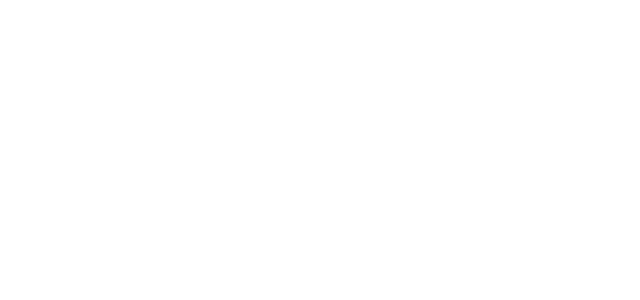
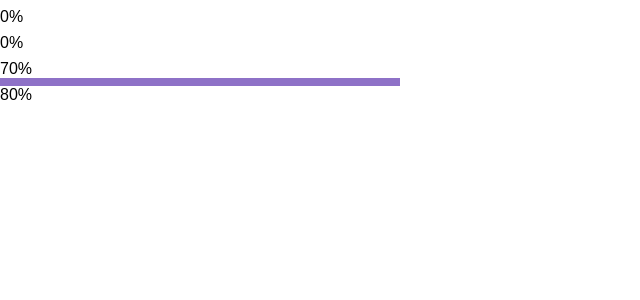
Before and after one commit to ElonXun/rc-element, a React app: page / in a window 1280 px wide. Shown: the top 300 px of the page, without its empty margins (0-640 px from the left). Built offline with nearby package versions, Linux system fonts and the light colour scheme; the HTML template or start-up script is replaced by a standard one.

Commit message:
修改progress组件

```diff
--- a/src/components/progress/demo/progressDemo.tsx
+++ b/src/components/progress/demo/progressDemo.tsx
@@ -16,7 +16,14 @@
     public render() {
         return (
             <div className="App">
-                <Progress />
+                <div style={{ width: '500px' }}>
+                    <Progress />
+                    <Progress percentage={0} />
+                    <Progress percentage={70} />
+                    <Progress percentage={80} color="#8e71c7" />
+                    <Progress percentage={100} status="success" />
+                    <Progress percentage={50} status="exception" />
+                </div>
             </div>
         );
     }
--- a/src/components/progress/src/progress.css
+++ b/src/components/progress/src/progress.css
@@ -0,0 +1,109 @@
+/* .rc-el-progress {
+    font-size: 14px;
+    line-height: 1.5;
+    color: rgba(0, 0, 0, .65);
+    box-sizing: border-box;
+    margin: 0;
+    padding: 0;
+    list-style: none;
+    display: inline-block;
+} */
+
+div.rc-el-progress-circle,
+div.rc-el-progress-line {
+    /* margin-right: 8px; */
+    margin-bottom: 8px;
+}
+
+.rc-el-progress-line {
+    width: 100%;
+    font-size: 14px;
+    position: relative;
+}
+
+.rc-el-progress-outer {
+    display: inline-block;
+    box-sizing: border-box;
+    width: 100%;
+    margin-right: 0;
+    padding-right: 0;
+}
+
+.rc-el-progress-show-info .rc-el-progress-outer {
+    padding-right: calc(2em + 8px);
+    margin-right: calc(-2em - 8px);
+}
+
+.rc-el-progress-inner {
+    display: inline-block;
+    width: 100%;
+    background-color: #f5f5f5;
+    border-radius: 100px;
+    vertical-align: middle;
+    position: relative;
+}
+
+.rc-el-progress-bg,
+.rc-el-progress-success-bg {
+    border-radius: 100px;
+    background-color: #409eff;
+    transition: all .4s cubic-bezier(.08, .82, .17, 1) 0s;
+    position: relative;
+}
+
+.rc-el-progress-text {
+    word-break: normal;
+    width: 2em;
+    text-align: left;
+    font-size: 1em;
+    margin-left: 8px;
+    vertical-align: middle;
+    display: inline-block;
+    color: rgba(0, 0, 0, .45);
+    line-height: 1;
+}
+
+[class*=" rc-el-icon-progress"],
+[class^=rc-el-icon-progress] {
+    font-family: sans-serif;
+    /* speak: none; */
+    font-style: normal;
+    font-weight: 400;
+    font-variant: normal;
+    text-transform: none;
+    line-height: 1;
+    vertical-align: baseline;
+    display: inline-block;
+    -webkit-font-smoothing: antialiased;
+    -moz-osx-font-smoothing: grayscale;
+}
+
+.rc-el-icon-progress-circle-success {
+    background-color: #67c23a;
+    width: 16px;
+    height: 16px;
+    border-radius: 8px;
+    font-size: 0.8em;
+    line-height: 16px;
+    text-align: center;
+}
+
+.rc-el-icon-progress-circle-success:before {
+    content: "✓";
+    color: #ffffff;
+}
+
+.rc-el-icon-progress-circle-exception {
+    background-color: #f56c6c;
+    width: 16px;
+    height: 16px;
+    border-radius: 8px;
+    font-size: 1em;
+    line-height: 16px;
+    text-align: center;
+}
+
+.rc-el-icon-progress-circle-exception:before {
+    content: "×";
+    color: #ffffff;
+}
--- a/src/components/progress/src/progress.tsx
+++ b/src/components/progress/src/progress.tsx
@@ -13,6 +13,10 @@
     type?: ProgressType;
     size?: ProgressSize;
     strokeWidth?: number;
+    showInfo?: boolean;
+    percentage?: number;
+    status?: 'success' | 'active' | 'exception';
+    color?: string;
     style?: React.CSSProperties;
     tagKey?: string;
 }
@@ -21,8 +25,19 @@
     closing: boolean;
 }
 
+const validProgress = (progress: number | undefined) => {
+    if (!progress || progress < 0) {
+        return 0;
+    } else if (progress > 100) {
+        return 100;
+    }
+    return progress;
+};
+
 export default class Tag extends React.Component<IProgressProps, {}> {
     public static defaultProps = {
+        percentage: 0,
+        showInfo: true,
         type: 'line' as ProgressType,
     }
     constructor(props: IProgressProps) {
@@ -43,32 +58,48 @@
     // }
 
     public render() {
-        const { type } = this.props;
+        const { type, showInfo, percentage, color, status } = this.props;
         let progress;
+        let progressInfo;
+        const textFormatter = (percentNumber: number) => (`${percentNumber}%`);
+        const statusIconClassNames = classNames('rc-el-icon-progress',
+            { [`rc-el-icon-progress-circle-${status}`]: status === 'success' || status === 'exception' }
+        );
+        if (showInfo) {
+            let text;
+            if (status !== 'success' && status !== 'exception') {
+                text = textFormatter(validProgress(percentage));
+            } else if (status === 'success') {
+                text = <i className={statusIconClassNames} />
+            } else if (status === 'exception') {
+                text = <i className={statusIconClassNames} />
+            }
+            progressInfo = <span className={`rc-el-progress-text`}>{text}</span>;
+        }
         if (type === 'line') {
             const percentStyle = {
+                background: color,
                 height: '8px',
-                width: '30%',
-                // background: strokeColor,
+                width: `${validProgress(percentage)}%`,
             };
             progress = (
                 <div>
-                    <div className={`rc-el-progress`}>
+                    <div className={`rc-el-progress-outer`}>
                         <div className={`rc-el-progress-inner`}>
                             <div className={`rc-el-progress-bg`} style={percentStyle} />
                             {/* {successSegment} */}
                         </div>
                     </div>
-                    {/* {progressInfo} */}
+                    {progressInfo}
                 </div>
             );
         }
 
-        const classString = classNames({
-            [`rc-el-progress - ${type === 'dashboard' && 'circle' || type}`]: true,
+        const classString = classNames('rc-el-progress', {
+            [`rc-el-progress-${type === 'dashboard' && 'circle' || type}`]: true,
             // [`${prefixCls}-${type === 'dashboard' && 'circle' || type}`]: true,
             // [`${prefixCls}-status-${progressStatus}`]: true,
-            // [`${prefixCls}-show-info`]: showInfo,
+            [`rc-el-progress-show-info`]: showInfo,
             // [`${prefixCls}-${size}`]: size,
         });
 
```
Also changed, not shown: src/components/progress/index.md (added, +23 -0 lines).
